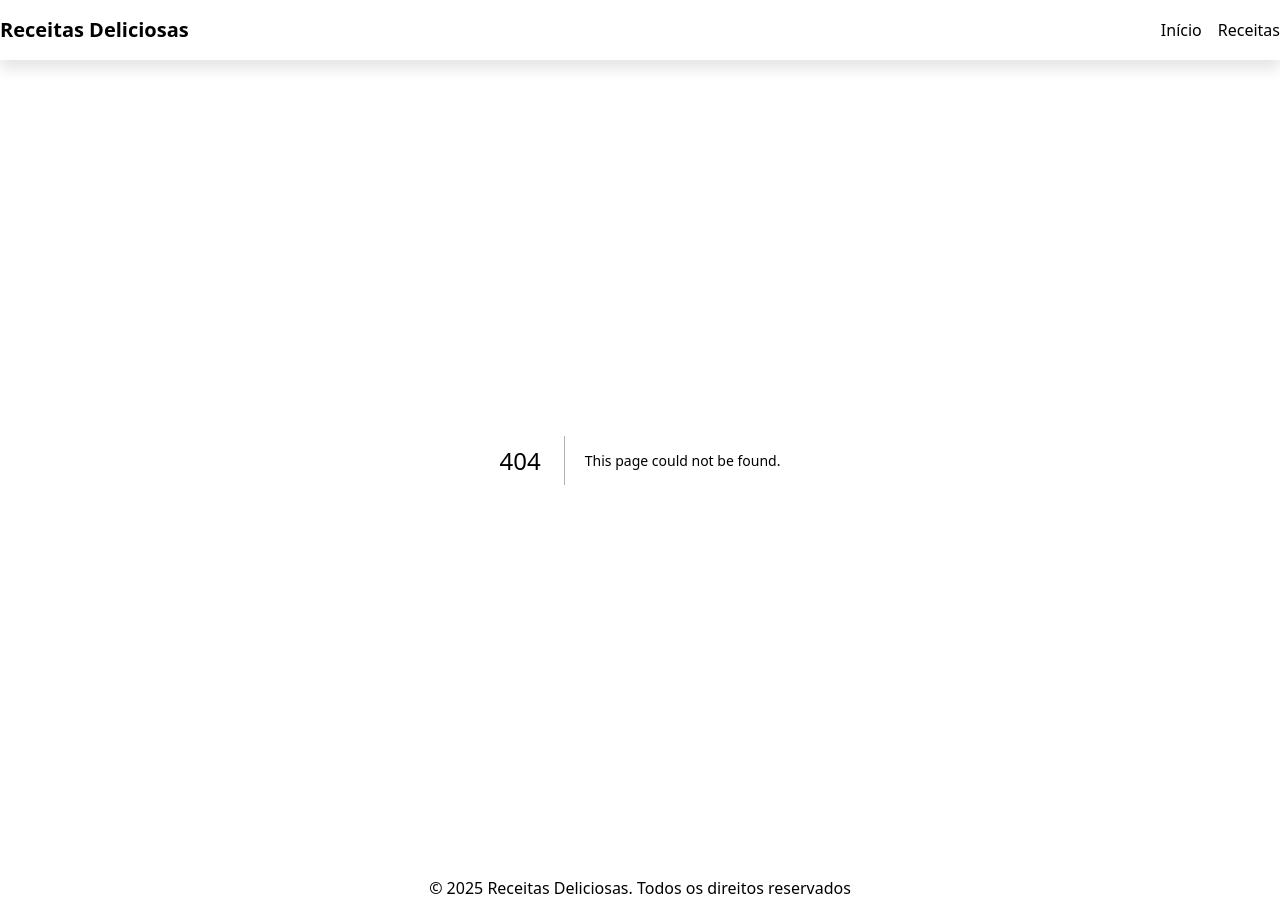
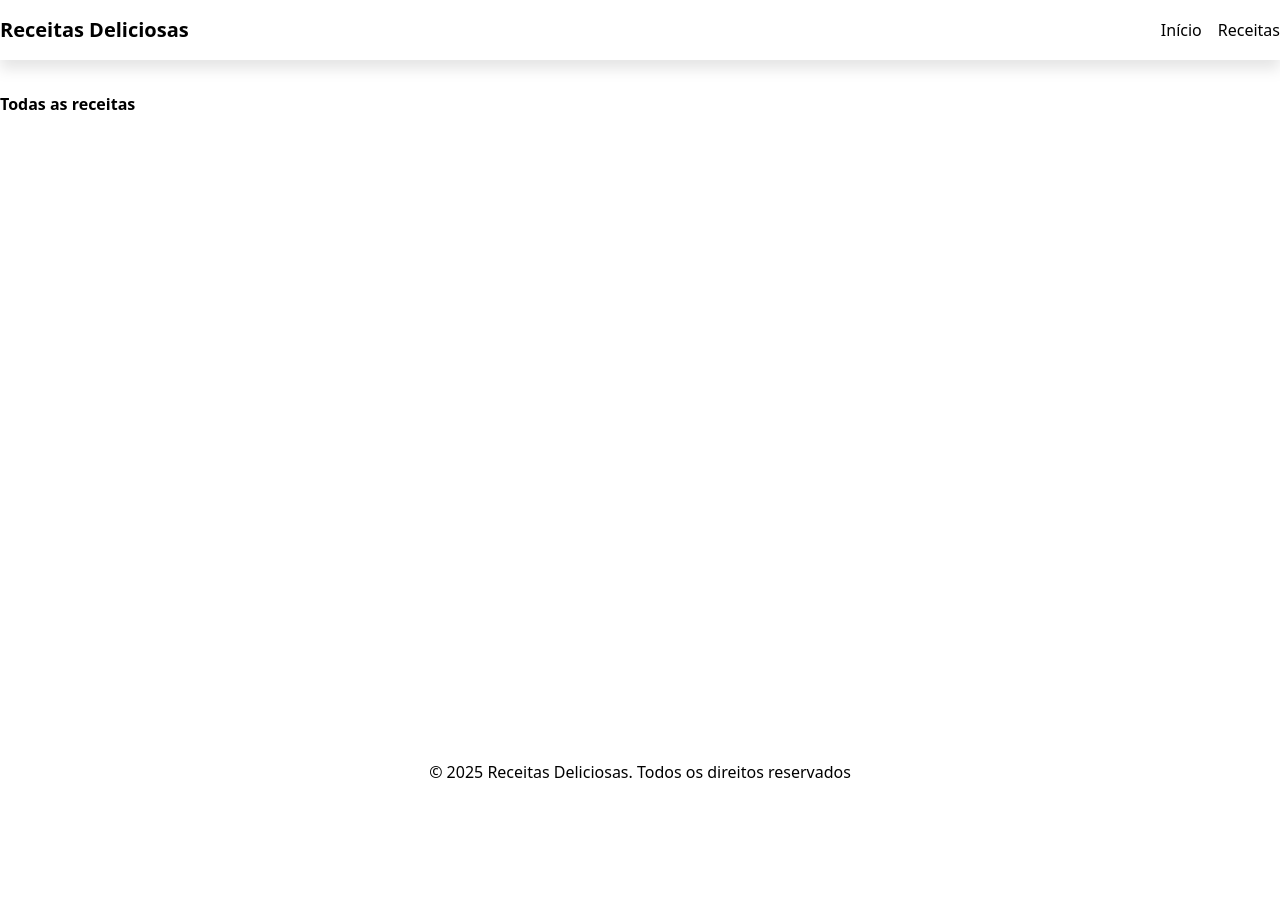
Before and after one commit to lumaiasl/pagina-receita, a Next.js app: page /receitas in a window 1280 px wide. Before the commit this address had no page. After the commit the page ends 800 px from the top, so only its background shows below. Built offline with nearby package versions, Linux system fonts and the light colour scheme.

Commit message:
feat: estrutura da pagina receitas

```diff
--- /dev/null
+++ b/src/app/receitas/page.tsx
@@ -0,0 +1,12 @@
+export default function ReceitasPage(){
+    return (
+        <main className="grow py-8">
+            <div className="container mx-auto">
+                <h1 className="texst-3xl font-bold">Todas as receitas</h1>
+                <div>
+
+                </div>
+            </div>
+        </main>
+    )
+}
```
